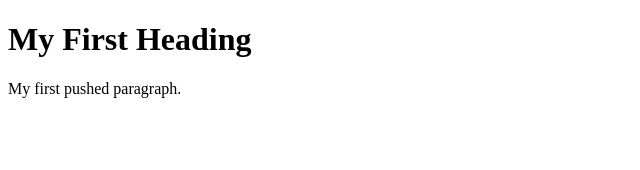
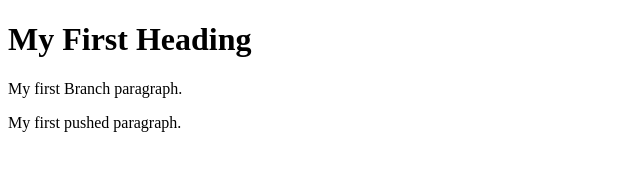
Before and after one commit to puttaprottoy/Project1, a plain HTML site: page index.html in a window 1280 px wide. Shown: the whole page, without its empty margins (0-640 px from the left). Drawn offline with Linux system fonts and the light colour scheme.

Commit message:
first branch

```diff
--- a/index.html
+++ b/index.html
@@ -4,6 +4,7 @@
 <body>
 
     <h1>My First Heading</h1>
+    <p>My first Branch paragraph.</p>
     <p>My first pushed paragraph.</p>
 
 </body>
```
